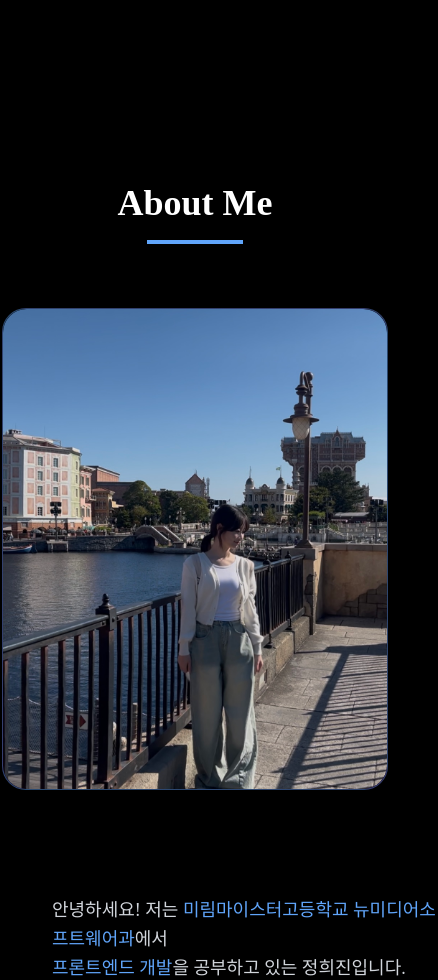
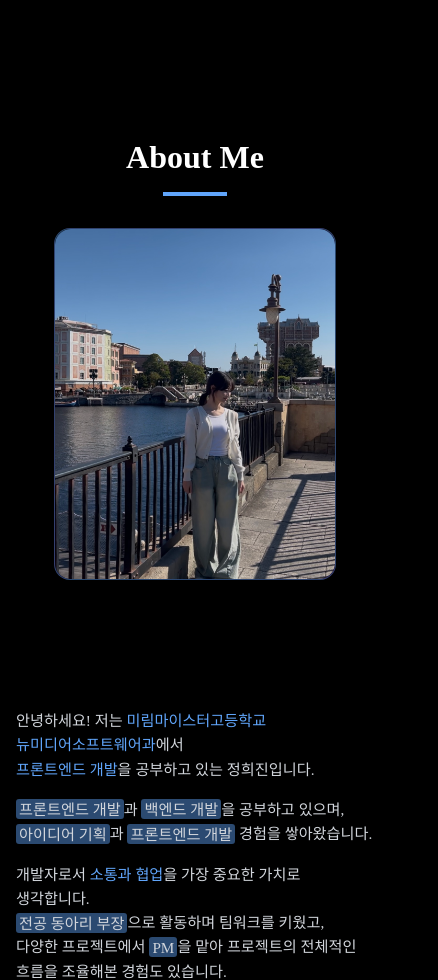
Before and after one commit to hjzhhhj/portfolio_v2, a React (Vite) app: page / in a window 390 px wide. Shown: the part 1020-2000 px from the top of the page, 438 px wide, since content can reach past the window. Built offline with nearby package versions, Linux system fonts and the light colour scheme.

Commit message:
[Fix] : 반응형

```diff
--- a/src/pages/AboutMe.tsx
+++ b/src/pages/AboutMe.tsx
@@ -3,55 +3,83 @@ import styled from 'styled-components';
 import User from "/Assets/Me.png";
 
 const AboutSection = styled.section`
-  padding: 5rem 0;
+  padding: 3rem 0;
   background-color: #000000;
+
+  @media (min-width: 768px) {
+    padding: 5rem 0;
+  }
 `;
 
 const MaxWidthContainer = styled.div`
   max-width: 1100px;
   margin-left: auto;
   margin-right: auto;
-  padding: 0 4vw;
+  padding: 0 1rem;
+
+  @media (min-width: 480px) {
+    padding: 0 2rem;
+  }
+
+  @media (min-width: 768px) {
+    padding: 0 4vw;
+  }
 `;
 
 const TitleContainer = styled(motion.div)`
   text-align: center;
-  margin-bottom: 4rem;
+  margin-bottom: 2rem;
+
+  @media (min-width: 768px) {
+    margin-bottom: 4rem;
+  }
 `;
 
 const SectionTitle = styled.h2`
-  font-size: 2.25rem;
+  font-size: 2rem;
+  font-weight: bold;
+  color: white;
+  margin-bottom: 1rem;
+
+  @media (min-width: 480px) {
+    font-size: 2.25rem;
+  }
+
   @media (min-width: 768px) {
     font-size: 3rem;
   }
-  font-weight: bold;
-  color: white;
-  margin-bottom: 1rem;
 `;
 
 const UnderlineDiv = styled.div`
-  width: 6rem;
+  width: 4rem;
   height: 0.25rem;
   background-color: #60a5fa;
   margin-left: auto;
   margin-right: auto;
+
+  @media (min-width: 768px) {
+    width: 6rem;
+  }
 `;
 
 const ContentGrid = styled.div`
-  display: grid;
-  gap: 4rem;
+  display: flex;
+  flex-direction: column;
+  gap: 2rem;
   align-items: center;
   justify-content: center;
-  width: fit-content;
-  margin: 0 auto;
+  width: 100%;
 
   @media (min-width: 768px) {
-    grid-template-columns: 24rem auto;
+    display: grid;
+    grid-template-columns: minmax(300px, 1fr) minmax(400px, 2fr);
+    gap: 3rem;
+    align-items: start;
   }
 
-  @media (max-width: 767px) {
-    grid-template-columns: 1fr;
-    width: 100%;
+  @media (min-width: 1024px) {
+    gap: 4rem;
+    grid-template-columns: 350px 1fr;
   }
 `;
 
@@ -61,44 +89,84 @@ const ImageContainer = styled(motion.div)`
   flex-direction: column;
   align-items: center;
   justify-content: center;
+  width: 100%;
+  max-width: 280px;
+
+  @media (min-width: 768px) {
+    max-width: none;
+    width: 100%;
+  }
 `;
 
 const ImageWrapper = styled.div`
-  width: 24rem;
-  height: 30rem;
+  width: 100%;
+  max-width: 280px;
+  aspect-ratio: 4/5;
   margin-bottom: 1.5rem;
-  border-radius: 1.5rem;
-  background: linear-gradient(to bottom right, rgba(96, 165, 250, 0.2) , rgba(168, 85, 247, 0.2));
+  border-radius: 1rem;
+  background: linear-gradient(to bottom right, rgba(96, 165, 250, 0.2), rgba(168, 85, 247, 0.2));
   border: 1px solid rgba(96, 165, 250, 0.3);
   display: flex;
   align-items: center;
   justify-content: center;
   backdrop-filter: blur(8px);
   overflow: hidden;
+
+  @media (min-width: 768px) {
+    max-width: 320px;
+    border-radius: 1.5rem;
+  }
+
+  @media (min-width: 1024px) {
+    max-width: 350px;
+  }
 `;
 
 const ProfileImage = styled.img`
   width: 100%;
   height: 100%;
   object-fit: cover;
-  border-radius: 1.5rem;
+  border-radius: inherit;
 `;
 
 const TextContent = styled(motion.div)`
   display: flex;
   flex-direction: column;
-  gap: 1.5rem;
+  gap: 1rem;
   text-align: left;
-  max-width: 45rem;
+  width: 100%;
+
+  @media (min-width: 768px) {
+    gap: 1.5rem;
+    max-width: none;
+  }
 `;
 
 const DescriptionWrapper = styled.div`
   display: flex;
+  justify-content: center;
+  height: 50vh;
   flex-direction: column;
   gap: 1rem;
   color: #d1d5db;
-  line-height: 1.625;
-  font-size: 1.125rem;
+  line-height: 1.6;
+  font-size: 0.95rem;
+
+  @media (min-width: 480px) {
+    font-size: 1rem;
+    line-height: 1.625;
+  }
+
+  @media (min-width: 768px) {
+    font-size: 1.125rem;
+    gap: 3.75rem;
+  }
+
+  p {
+    margin: 0;
+    word-break: keep-all;
+    overflow-wrap: break-word;
+  }
 `;
 
 const Highlight = styled.span`
@@ -107,7 +175,9 @@ const Highlight = styled.span`
 `;
 
 const Highlight2 = styled.span`
-  background-color:rgba(96, 165, 250, 0.45);
+  background-color: rgba(96, 165, 250, 0.45);
+  padding: 0.1em 0.2em;
+  border-radius: 0.2em;
 `;
 
 const AboutMe = () => {
@@ -140,23 +210,19 @@ const AboutMe = () => {
 
           <TextContent
             initial={{ opacity: 0, x: 50 }}
-            whileInView={{ opacity: 1, y: 0 }}
+            whileInView={{ opacity: 1, x: 0 }}
             transition={{ duration: 0.8 }}
             viewport={{ once: true }}
           >
             <DescriptionWrapper>
               <p>
-                안녕하세요! 저는 <Highlight>미림마이스터고등학교 뉴미디어소프트웨어과</Highlight>에서 <br />
-                <Highlight>프론트엔드 개발</Highlight>을 공부하고 있는 정희진입니다.
+                안녕하세요! 저는 <Highlight>미림마이스터고등학교 뉴미디어소프트웨어과</Highlight>에서 <br /><Highlight>프론트엔드 개발</Highlight>을 공부하고 있는 정희진입니다.
               </p>
               <p>
-                <Highlight2>프론트엔드 개발</Highlight2>과 <Highlight2>백엔드 개발</Highlight2>을 공부하고 있으며, <br />
-                <Highlight2>아이디어 기획</Highlight2>과 <Highlight2>프론트엔드 개발</Highlight2> 경험을 쌓아왔습니다.
+                <Highlight2>프론트엔드 개발</Highlight2>과 <Highlight2>백엔드 개발</Highlight2>을 공부하고 있으며, <br /><Highlight2>아이디어 기획</Highlight2>과 <Highlight2>프론트엔드 개발</Highlight2> 경험을 쌓아왔습니다.
               </p>
               <p>
-                개발자로서 <Highlight>소통과 협업</Highlight>을 가장 중요한 가치로 생각합니다.<br />
-                <Highlight2>전공 동아리 부장</Highlight2>으로 활동하며 팀워크를 키웠고,<br />
-                다양한 프로젝트에서 <Highlight2>PM</Highlight2>을 맡아 프로젝트의 전체적인 흐름을 조율해본 경험도 있습니다.
+                개발자로서 <Highlight>소통과 협업</Highlight>을 가장 중요한 가치로 생각합니다. <br /><Highlight2>전공 동아리 부장</Highlight2>으로 활동하며 팀워크를 키웠고, <br />다양한 프로젝트에서 <Highlight2>PM</Highlight2>을 맡아 프로젝트의 전체적인 흐름을 조율해본 경험도 있습니다.
               </p>
             </DescriptionWrapper>
           </TextContent>
--- a/src/pages/Contact.tsx
+++ b/src/pages/Contact.tsx
@@ -101,29 +101,29 @@ const Contact = () => {
       icon: Github,
       label: 'GitHub',
       value: 'github.com/hjzhhhj',
-      gradient: 'linear-gradient(to right, #4b5563, #1f2937)',
+      gradient: 'linear-gradient(to right, #5563f7, #60a5fa)',
       href: 'https://github.com/hjzhhhj'
     },
     {
       icon: Linkedin,
       label: 'LinkedIn',
       value: 'linkedin.com/in/hjzhhhj',
-      gradient: 'linear-gradient(to right, #2563eb, #1e40af)',
-      href: 'https://linkedin.com/in/hjzhhhj'
+      gradient: 'linear-gradient(to right, #60a5fa, #5563f7)',
+      href: 'https://www.linkedin.com/in/%EC%A7%84-%ED%9D%AC-31b921370/'
     },
     {
       icon: Mail,
       label: 'Email',
       value: 'jhj090120@gmail.com',
-      gradient: 'linear-gradient(to right, #dc2626, #db2777)',
+      gradient: 'linear-gradient(to right, #5563f7, #60a5fa)',
       href: 'mailto:jhj090120@gmail.com'
     },
     {
       icon: FileText,
       label: 'Notion Portfolio',
-      value: 'notion portfolio',
-      gradient: 'linear-gradient(to right, #16a34a, #059669)',
-      href: 'https://notion.so/your-portfolio-link'
+      value: 'Heejin Jung',
+      gradient: 'linear-gradient(to right, #60a5fa, #5563f7)',
+      href: 'https://hyper-church-674.notion.site/1f3f70533290803fa3d3c014ad384baf?pvs=74'
     }
   ];
 
--- a/src/pages/Introduce.tsx
+++ b/src/pages/Introduce.tsx
@@ -8,7 +8,7 @@ const AllContainer = styled.div`
 
 const IntroduceSection = styled.div`
   display: flex;
-  margin-top: 15.5rem;
+  margin-top: 15rem;
   min-height: 100vh;
   flex-direction: column;
   padding: 0 7.5vw;
--- a/src/pages/Skills.tsx
+++ b/src/pages/Skills.tsx
@@ -152,8 +152,8 @@ const Skills = () => {
       ],
     },
     design: {
-      title: 'Other',
-      subtitle: '이외의 툴 등',
+      title: 'Tools & Other',
+      subtitle: '툴과 이외의 것들',
       skills: [
         { name: 'Figma', level: 55 },
         { name: 'Photoshop', level: 50 },
```
